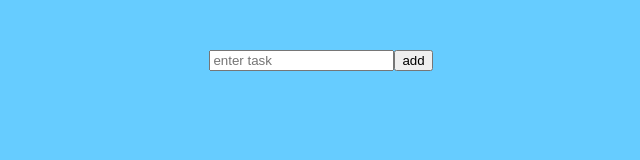
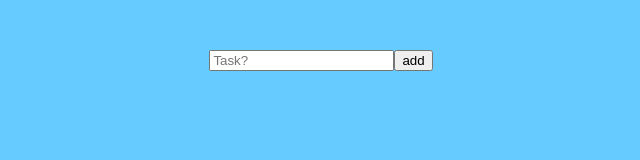
Before and after one commit to MatthewBurtQA/TodoTinkering, a React (Create React App) app in the folder todolist/: page / in a window 1280 px wide. Shown: the top 160 px of the page, without its empty margins (319-959 px from the left). Built offline with nearby package versions, Linux system fonts and the light colour scheme; the HTML template or start-up script is replaced by a standard one.

Commit message:
this is done now

```diff
--- a/todolist/src/TodoList.js
+++ b/todolist/src/TodoList.js
@@ -52,7 +52,7 @@ import React, { Component } from "react";
       <div className="todoListMain">
         <div className="header">
           <form onSubmit={this.addItem}>
-            <input ref={(a) => this._inputElement = a} placeholder="enter task">
+            <input ref={(a) => this._inputElement = a} placeholder="Task?">
             </input>
             <button type="submit">add</button>
           </form>
```
